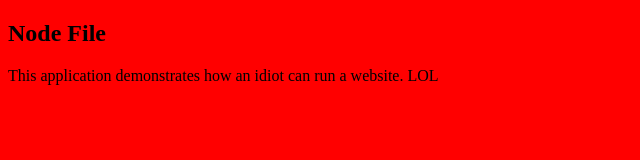
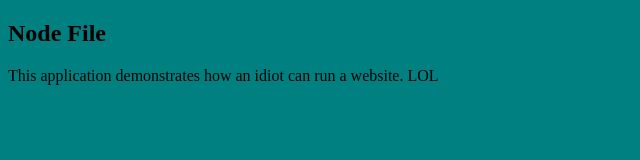
Before and after one commit to Boycey63/node_jb, a website: page index.html in a window 1280 px wide. Shown: the whole page, without its empty margins (0-640 px from the left). Drawn offline with Linux system fonts and the light colour scheme.

Commit message:
Changed colour again 3

```diff
--- a/index.html
+++ b/index.html
@@ -6,7 +6,7 @@
     </title>
   <head/>
 
-  <body style = "background-color:red">
+  <body style = "background-color:teal">
     <h2>
       Node File
     </h2>
```
